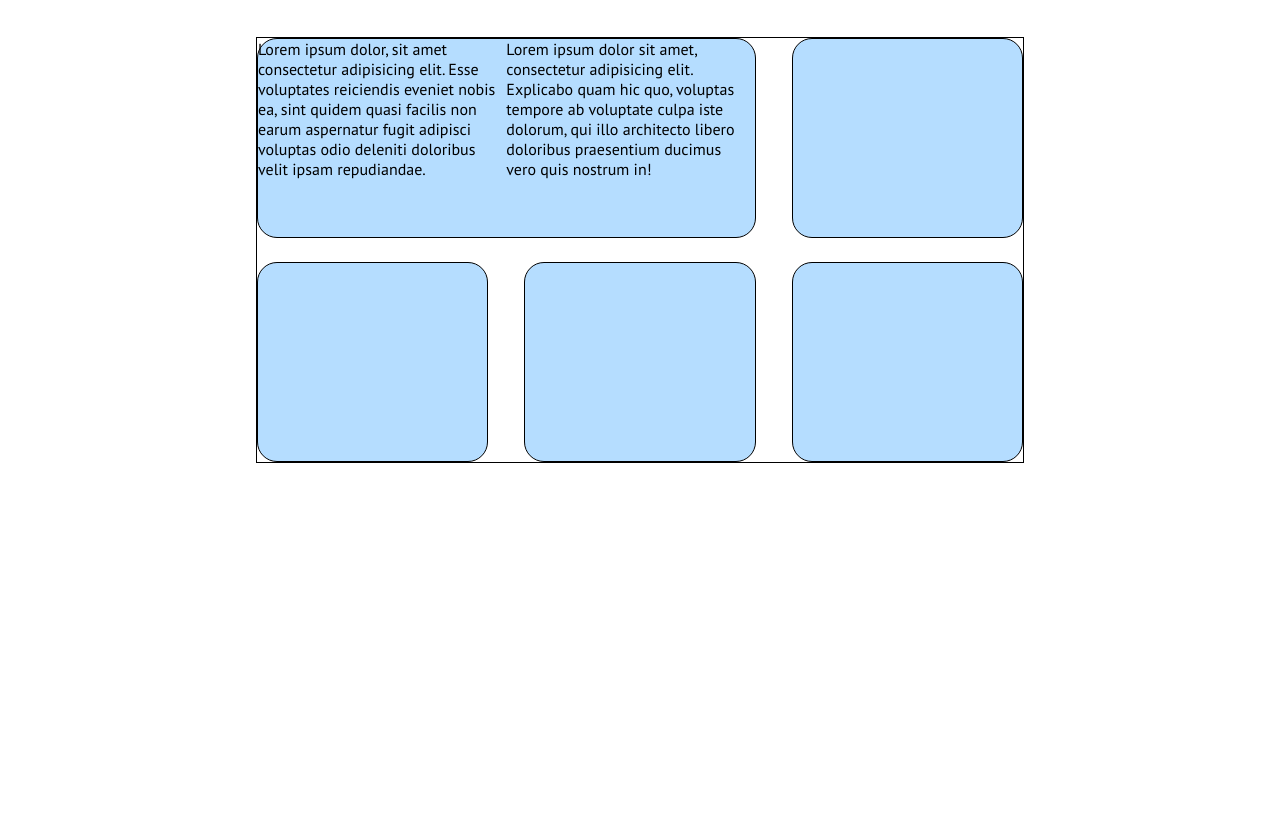
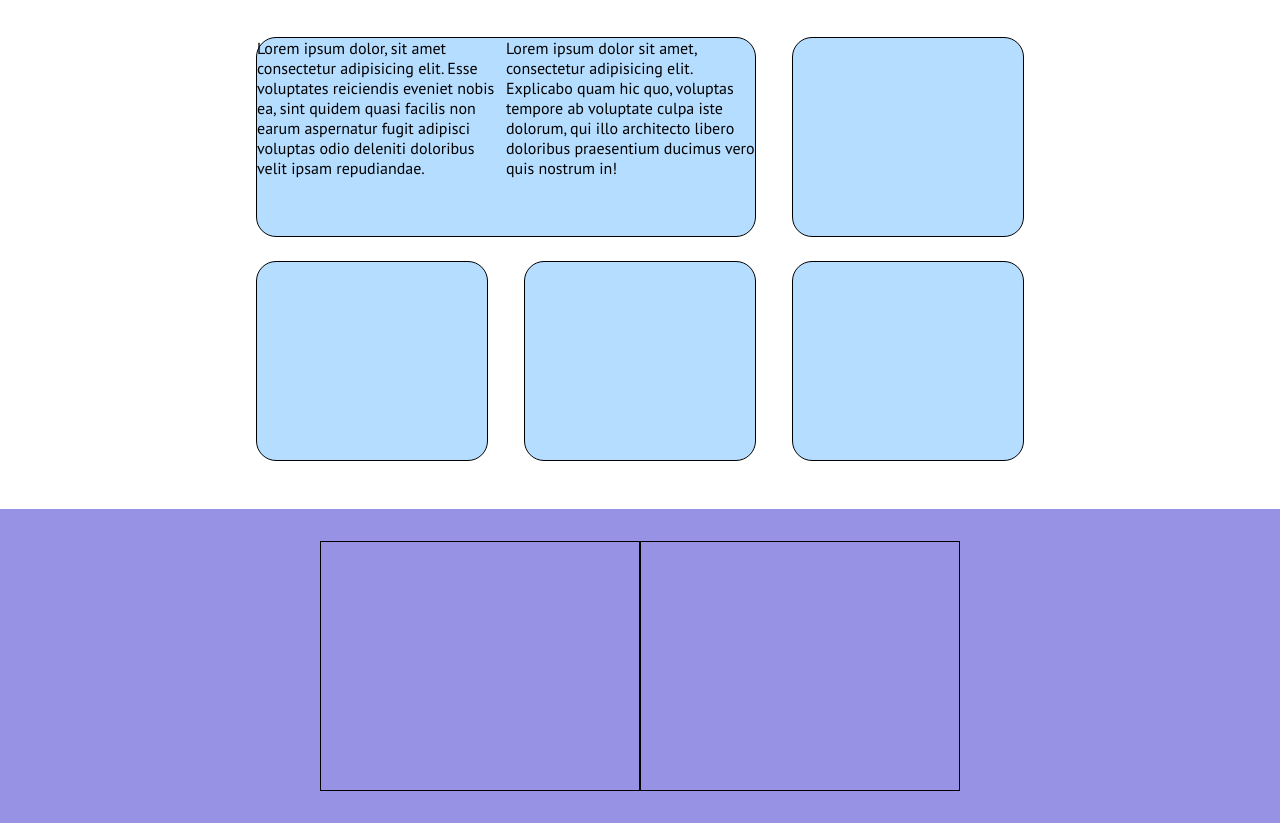
Before and after one commit to AntonioLoco/htmlcss-responsive-layout, a plain HTML site: page index.html in a window 1280 px wide. Shown: the part 75-898 px from the top of the page. Before the commit the page ends 800 px from the top, so only its background shows below. Drawn offline with Linux system fonts and the light colour scheme.

Commit message:
Added section strategic plan

```diff
--- a/css/responsive.css
+++ b/css/responsive.css
@@ -61,4 +61,17 @@ Desktop 992px
         width: 50%;
     }
 
+    /* Section Strategic plan */
+    #strategic-plan .container {
+        width: 50%;
+    }
+
+    #strategic-plan .row{
+        display: flex;
+    }
+
+    #strategic-plan .row .col{
+        width: 50%;
+    }
+
 }
--- a/css/style.css
+++ b/css/style.css
@@ -68,11 +68,9 @@ header .main-menu{
 /* MAIN */
 
 /* Section use info */
-#use-info .cards{
-    margin: 7em 0;
-
-    /* DEBUG */
-    border: 1px solid black;
+#use-info{
+    margin-top: 7em;
+    margin-bottom: 3em;
 }
 
 #use-info .cards .card{
@@ -89,3 +87,19 @@ header .main-menu{
 #use-info .cards .card:last-child{
     margin-bottom: 0;
 }
+
+/* Section Strategic plan */
+#strategic-plan{
+    background-color: var(--light-violet);
+}
+
+#strategic-plan .row{
+    padding: 2em 0;
+}
+
+#strategic-plan .row .col{
+
+    /* DEBUG */
+    height: 250px;
+    border: 1px solid black;
+}
--- a/index.html
+++ b/index.html
@@ -85,6 +85,17 @@
             </div>
         </section>
         <!-- /Section Use Information -->
+
+        <!-- Section Strategic Plan -->
+        <section id="strategic-plan">
+            <div class="container">
+                <div class="row">
+                    <div class="col"></div>
+                    <div class="col"></div>
+                </div>
+            </div>
+        </section>
+        <!-- /Section Strategic Plan -->
     </main>
     <!-- /Main -->
 </body>
```
